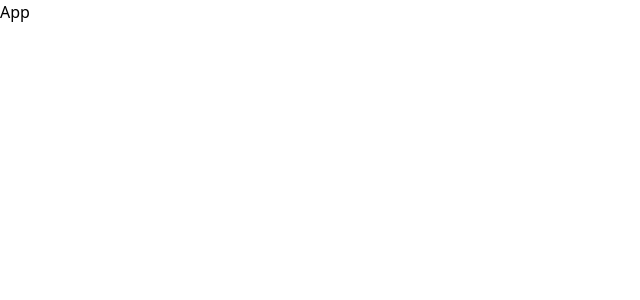
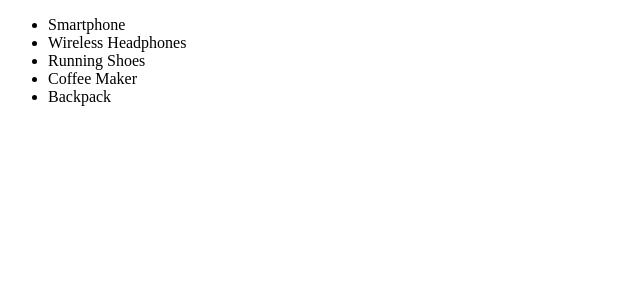
Before and after one commit to steamnp/bfs56, a React (Vite) app: page / in a window 1280 px wide. Shown: the top 300 px of the page, without its empty margins (0-640 px from the left). Built offline with nearby package versions, Linux system fonts and the light colour scheme.

Commit message:
Redux Setup

```diff
--- a/src/main.tsx
+++ b/src/main.tsx
@@ -1,10 +1,13 @@
-import { StrictMode } from 'react'
-import { createRoot } from 'react-dom/client'
-import App from './App.tsx'
-import './index.css'
+import React from "react";
+import ReactDOM from "react-dom/client";
+import { Provider } from "react-redux";
+import { store } from "./redux/store";
+import Home from "./pages/home";
 
-createRoot(document.getElementById('root')!).render(
-  <StrictMode>
-    <App />
-  </StrictMode>,
-)
+ReactDOM.createRoot(document.getElementById("root")!).render(
+  <React.StrictMode>
+    <Provider store={store}>
+      <Home />
+    </Provider>
+  </React.StrictMode>
+);
--- /dev/null
+++ b/src/pages/home.tsx
@@ -0,0 +1,17 @@
+import { useSelector } from "react-redux";
+
+function Home() {
+  const products = useSelector((state) => {
+    return state.product;
+  });
+
+  return (
+    <ul>
+      {products.map((e) => {
+        return <li key={e.id}>{e.name}</li>;
+      })}
+    </ul>
+  );
+}
+
+export default Home;
--- /dev/null
+++ b/src/redux/features/data.ts
@@ -0,0 +1,42 @@
+export const data = [
+  {
+    id: "001",
+    name: "Smartphone",
+    brand: "TechCo",
+    price: 499.99,
+    color: "Black",
+    category: "Electronics",
+  },
+  {
+    id: "002",
+    name: "Wireless Headphones",
+    brand: "SoundTech",
+    price: 129.99,
+    color: "White",
+    category: "Electronics",
+  },
+  {
+    id: "003",
+    name: "Running Shoes",
+    brand: "FitSport",
+    price: 89.99,
+    color: "Blue",
+    category: "Sports & Outdoors",
+  },
+  {
+    id: "004",
+    name: "Coffee Maker",
+    brand: "BrewMaster",
+    price: 59.99,
+    color: "Silver",
+    category: "Home & Kitchen",
+  },
+  {
+    id: "005",
+    name: "Backpack",
+    brand: "Adventura",
+    price: 39.99,
+    color: "Red",
+    category: "Travel & Accessories",
+  },
+];
--- /dev/null
+++ b/src/redux/features/product-slice.ts
@@ -0,0 +1,16 @@
+import { createSlice } from "@reduxjs/toolkit";
+import { data } from "./data.ts";
+
+export interface CounterState {
+  value: number;
+}
+
+export const productSlice = createSlice({
+  name: "counter",
+  initialState: data,
+  reducers: {},
+});
+
+// Action creators are generated for each case reducer function
+
+export default productSlice.reducer;
--- /dev/null
+++ b/src/redux/store.ts
@@ -0,0 +1,13 @@
+import { configureStore } from "@reduxjs/toolkit";
+import productSlice from "./features/product-slice";
+
+export const store = configureStore({
+  reducer: {
+    product: productSlice,
+  },
+});
+
+// Infer the `RootState` and `AppDispatch` types from the store itself
+export type RootState = ReturnType<typeof store.getState>;
+// Inferred type: {posts: PostsState, comments: CommentsState, users: UsersState}
+export type AppDispatch = typeof store.dispatch;
```
